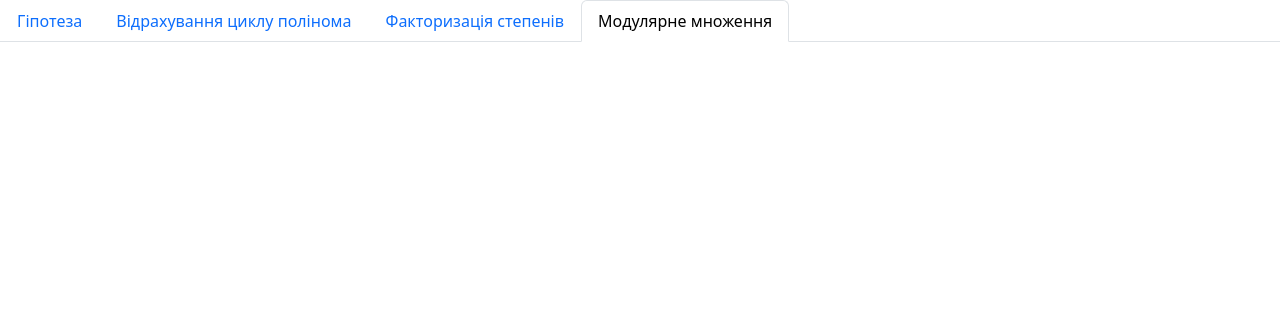
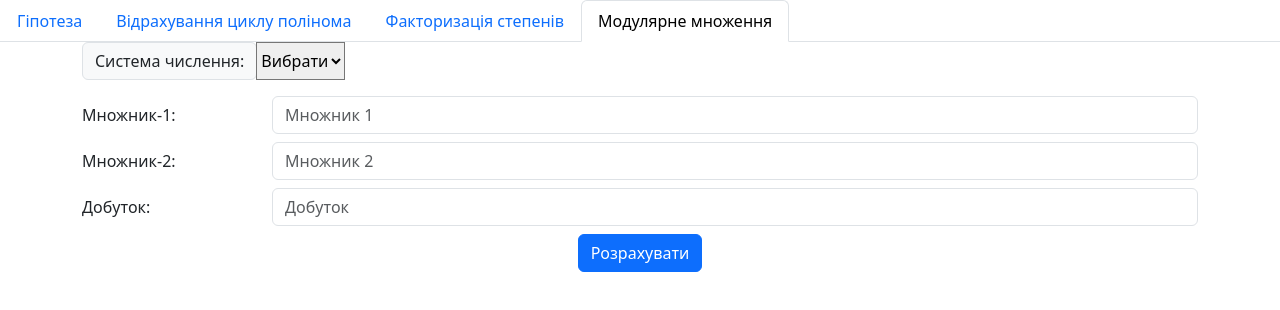
Before and after one commit to cameronhoff/polynomial-calculations, an Electron app: page components/modularMultiply.html in a window 1280 px wide. Drawn offline with Linux system fonts and the light colour scheme.

Commit message:
designed modularMultiply page

```diff
--- a/components/modularMultiply.html
+++ b/components/modularMultiply.html
@@ -23,5 +23,44 @@
                 <a class="nav-link active" href="./modularMultiply.html">Модулярне множення</a>
             </li>
         </ul>
+        <div class="container">
+            <div>
+                <div class="input-group mb-3">
+                    <div class="input-group-prepend">
+                        <label class="input-group-text" for="notation-selector">Система числення:</label>
+                    </div>
+                    <select class="custom-select" id="notation-selector">
+                        <option selected>Вибрати</option>
+                        <option value="2">2</option>
+                        <option value="3">3</option>
+                        <option value="5">5</option>
+                        <option value="7">7</option>
+                    </select>
+                    </div>
+            </div>
+            <div>
+                <div class="form-group row mb-2 mt-2">
+                    <label class="col-sm-2 col-form-label">Множник-1:</label>
+                    <div class="col-sm-10">
+                        <input type="email" class="form-control" id="irreducible-polynomial-input" placeholder="Множник 1">
+                    </div>
+                </div>
+                <div class="form-group row mb-2">
+                    <label class="col-sm-2 col-form-label">Множник-2:</label>
+                        <div class="col-sm-10">
+                        <input type="email" class="form-control" id="formative-element-input" placeholder="Множник 2">
+                    </div>
+                </div>
+                <div class="form-group row mb-2">
+                    <label class="col-sm-2 col-form-label">Добуток:</label>
+                        <div class="col-sm-10">
+                        <input type="text" class="form-control" id="vector-initial-input" placeholder="Добуток">
+                    </div>
+                </div>
+                <div class="d-flex justify-content-center">
+                    <button type="button" class="btn btn-primary">Розрахувати</button>
+                </div>
+            </div>
+        </div>
     </body>
 </html>
```
Also changed, not shown: components/hypothesisCheck.html (+1 -1 lines).
